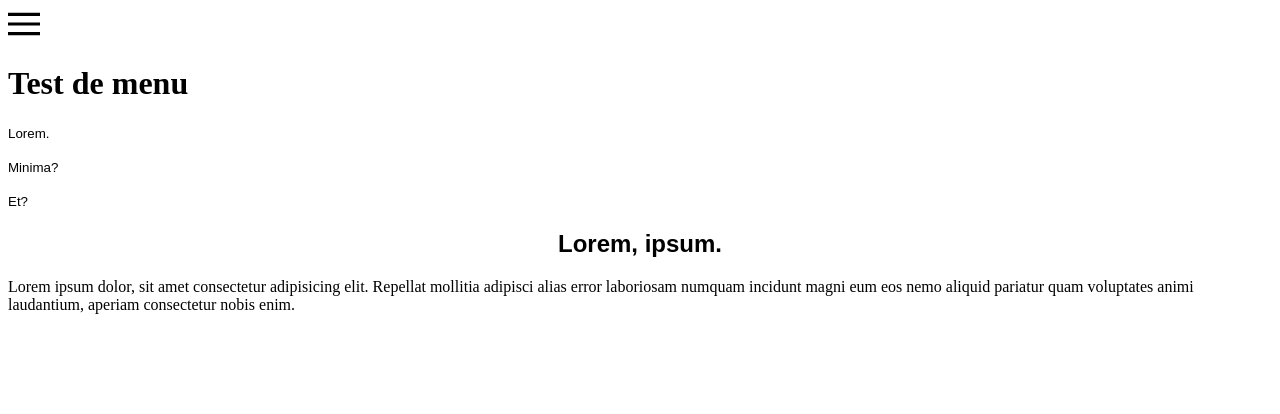
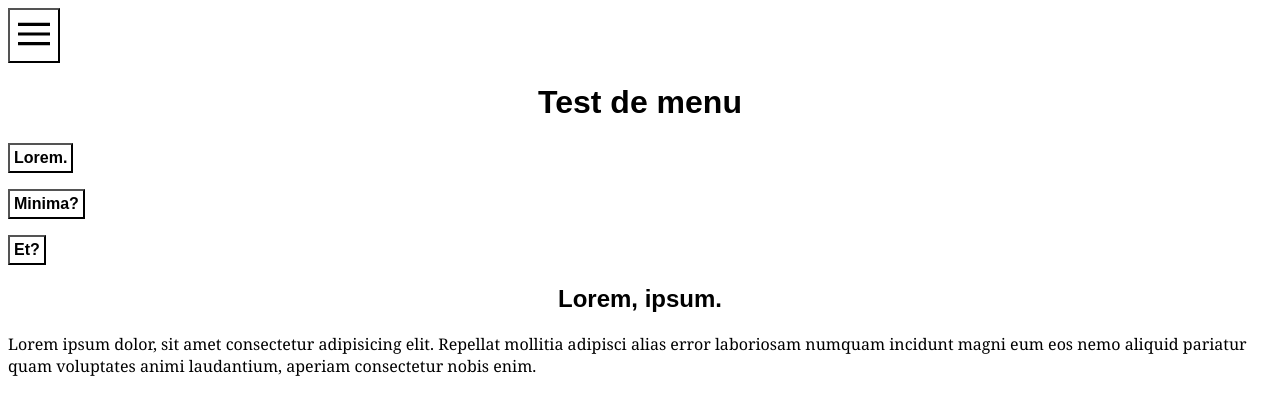
Before and after one commit to MMI-SAE-105/2022-r113-tp2-menu-alpinejs-zavicat, a website built with Parcel: page index.html in a window 1280 px wide. Built offline with nearby package versions, Linux system fonts and the light colour scheme.

Commit message:
mise a jour des polices

```diff
--- a/index.html
+++ b/index.html
@@ -37,7 +37,7 @@
   <!-- header>h1{Test de menu} -->
   <header>
     <button aria-controls="maisNav" @click="menuIsOpen = ! menuIsOpen" class="header__menuBtn">
-      <img src="public/icones/menu.svg">
+      <img src="public/icones/menu.svg" alt="">
     </button>
     <h1>Test de menu</h1>
     <nav id="mainNav" x-show="menuIsOpen" x-transition.duration.800ms class="menu">
--- a/src/css/styles.css
+++ b/src/css/styles.css
@@ -1,15 +1,39 @@
+h1 {
+    text-align: center;
+    font-family: 'Poppins', sans-serif;
+}
+
 h2 {
     text-align: center;
     font-family: 'Poppins', sans-serif;
     text-decoration: none;
 }
 
-li {
-    font-family: 'Poppins', sans-serif;
+button {
+    padding: 0;
+    background: none;
+    text-decoration: none;
 }
 
-button {
-    padding: 0;
-    border: 0;
-    background: none;
+p {
+    font-family: Georgia, 'Times New Roman', Times, serif;
 }
+
+dt {
+    font-family: 'Poppins', sans-serif;
+    font-size: medium;
+    font-weight: bold;
+    padding: 2px;
+    margin: 2px;
+}
+
+dd {
+    font-family: Georgia, 'Times New Roman', Times, serif;
+    padding: 5px;
+}
+
+.header__menuBtn {
+    text-decoration: none;
+    padding: 8px;
+    ;
+}
```
